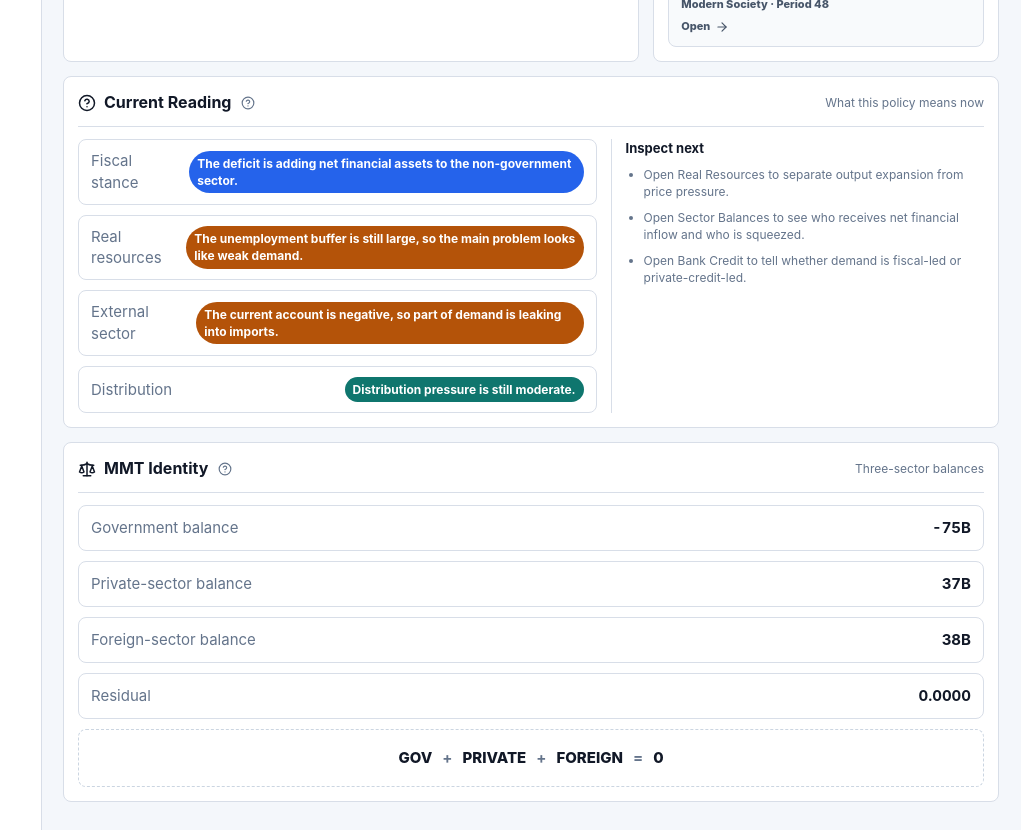
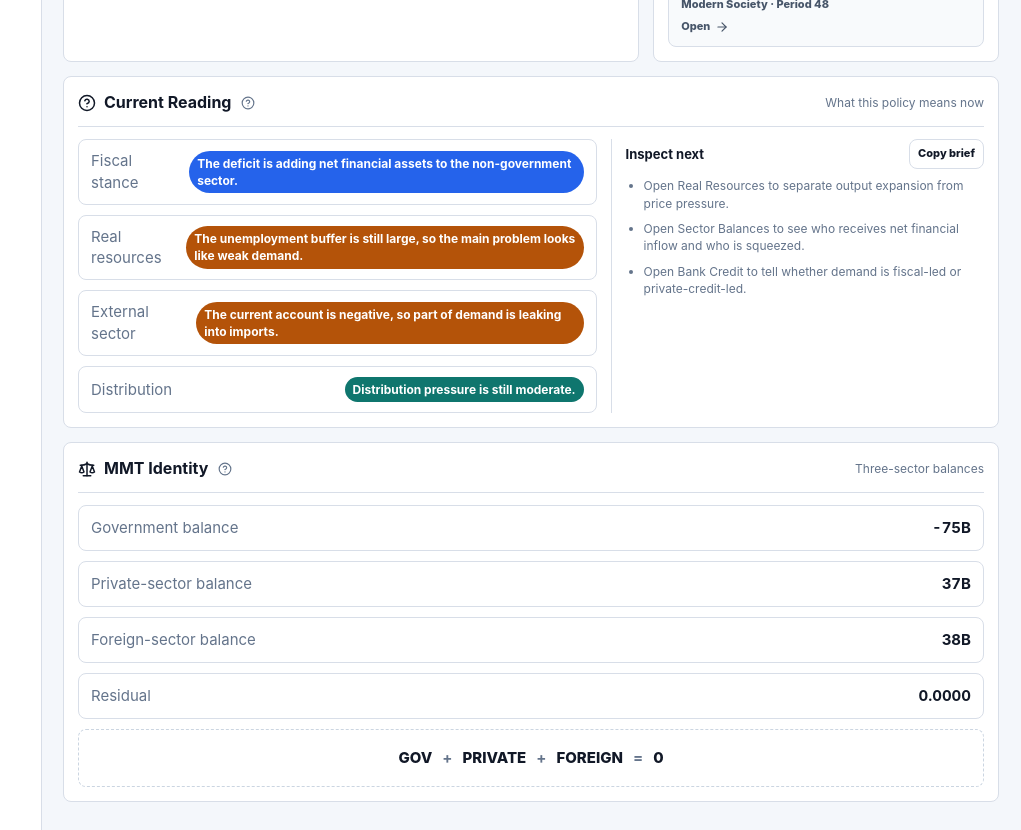
Before and after one commit to haowen-xiong/mmt-economy-lab, a React (Vite) app: page / in a window 1280 px wide. Shown: the part 1500-2330 px from the top of the page, without its empty margins (259-1280 px from the left). Built offline with nearby package versions, Linux system fonts and the light colour scheme.

Commit message:
Add copyable experiment briefs

```diff
--- a/src/App.css
+++ b/src/App.css
@@ -664,10 +664,34 @@
   padding-left: 14px;
 }
 
-.reading-next strong {
-  display: block;
+.reading-next-header {
+  display: flex;
+  align-items: center;
+  justify-content: space-between;
+  gap: 10px;
   margin-bottom: 8px;
+}
+
+.reading-next-header strong {
   font-size: 13px;
+}
+
+.copy-brief-button {
+  border: 1px solid var(--line);
+  border-radius: 8px;
+  background: #ffffff;
+  color: var(--text);
+  cursor: pointer;
+  flex: 0 0 auto;
+  padding: 6px 8px;
+  font: inherit;
+  font-size: 11px;
+  font-weight: 800;
+}
+
+.copy-brief-button:hover {
+  border-color: #0f766e;
+  color: #0f766e;
 }
 
 .reading-next ul {
--- a/src/App.tsx
+++ b/src/App.tsx
@@ -182,6 +182,9 @@ const copy = {
     shareExperiment: '分享',
     copied: '已复制',
     linkReady: '链接就绪',
+    copyBrief: '复制简报',
+    briefCopied: '简报已复制',
+    briefReady: '简报就绪',
     scenario: '场景',
     policyKnobs: '政策旋钮',
     customExperiment: '自定义实验',
@@ -473,6 +476,9 @@ const copy = {
     shareExperiment: 'Share',
     copied: 'Copied',
     linkReady: 'Link ready',
+    copyBrief: 'Copy brief',
+    briefCopied: 'Brief copied',
+    briefReady: 'Brief ready',
     scenario: 'Scenarios',
     policyKnobs: 'Policy Knobs',
     customExperiment: 'Custom experiment',
@@ -782,6 +788,13 @@ function App() {
   const visibleSeries = series.slice(0, boundedCursor + 1)
   const activeScenarioCopy =
     ui.scenarios[activeScenario as keyof typeof ui.scenarios] ?? [ui.customExperiment, '']
+  const currentShareUrl = buildShareUrl(window.location.href, {
+    policy,
+    activeScenario,
+    activeTab,
+    language,
+    cursor: boundedCursor,
+  })
 
   useEffect(() => {
     if (!running) return
@@ -868,16 +881,9 @@ function App() {
   }, [policy, activeScenario, activeTab, language, boundedCursor])
 
   const shareExperiment = async () => {
-    const shareUrl = buildShareUrl(window.location.href, {
-      policy,
-      activeScenario,
-      activeTab,
-      language,
-      cursor: boundedCursor,
-    })
-    window.history.replaceState(null, '', shareUrl)
+    window.history.replaceState(null, '', currentShareUrl)
     setShareStatus('ready')
-    const copied = await copyText(shareUrl)
+    const copied = await copyText(currentShareUrl)
     setShareStatus(copied ? 'copied' : 'ready')
   }
 
@@ -1155,6 +1161,8 @@ function App() {
             copy={ui}
             current={current}
             series={visibleSeries}
+            scenarioTitle={activeScenarioCopy[0]}
+            shareUrl={currentShareUrl}
             onOpenExperiment={openGuidedExperiment}
           />
         )}
@@ -1185,11 +1193,15 @@ function Overview({
   copy,
   current,
   series,
+  scenarioTitle,
+  shareUrl,
   onOpenExperiment,
 }: {
   copy: Copy
   current: EconomyPoint
   series: EconomyPoint[]
+  scenarioTitle: string
+  shareUrl: string
   onOpenExperiment: (experiment: GuidedExperiment) => void
 }) {
   return (
@@ -1235,7 +1247,12 @@ function Overview({
           meta={copy.panels.currentReading[1]}
           help={copy.panelHelp.currentReading}
         />
-        <CurrentReading copy={copy} current={current} />
+        <CurrentReading
+          copy={copy}
+          current={current}
+          scenarioTitle={scenarioTitle}
+          shareUrl={shareUrl}
+        />
       </section>
 
       <section className="tool-panel full">
@@ -1281,9 +1298,31 @@ function GuidedExperimentList({
   )
 }
 
-function CurrentReading({ copy, current }: { copy: Copy; current: EconomyPoint }) {
+function CurrentReading({
+  copy,
+  current,
+  scenarioTitle,
+  shareUrl,
+}: {
+  copy: Copy
+  current: EconomyPoint
+  scenarioTitle: string
+  shareUrl: string
+}) {
   const lines = buildReadingLines(copy, current)
   const nextItems = buildNextObservations(copy, current)
+  const [briefStatus, setBriefStatus] = useState<ShareStatus>('idle')
+
+  useEffect(() => {
+    setBriefStatus('idle')
+  }, [copy, current, scenarioTitle, shareUrl])
+
+  const copyBrief = async () => {
+    setBriefStatus('ready')
+    const brief = buildExperimentBrief(copy, current, scenarioTitle, shareUrl)
+    const copied = await copyText(brief)
+    setBriefStatus(copied ? 'copied' : 'ready')
+  }
 
   return (
     <div className="reading-grid">
@@ -1293,7 +1332,16 @@ function CurrentReading({ copy, current }: { copy: Copy; current: EconomyPoint }
         ))}
       </div>
       <div className="reading-next">
-        <strong>{copy.reading.nextTitle}</strong>
+        <div className="reading-next-header">
+          <strong>{copy.reading.nextTitle}</strong>
+          <button type="button" className="copy-brief-button" onClick={copyBrief}>
+            {briefStatus === 'copied'
+              ? copy.briefCopied
+              : briefStatus === 'ready'
+                ? copy.briefReady
+                : copy.copyBrief}
+          </button>
+        </div>
         <ul>
           {nextItems.map((item) => (
             <li key={item}>{item}</li>
@@ -1302,6 +1350,28 @@ function CurrentReading({ copy, current }: { copy: Copy; current: EconomyPoint }
       </div>
     </div>
   )
+}
+
+function buildExperimentBrief(copy: Copy, current: EconomyPoint, scenarioTitle: string, shareUrl: string) {
+  const lines = buildReadingLines(copy, current)
+  const nextItems = buildNextObservations(copy, current)
+
+  return [
+    `# ${scenarioTitle} - ${copy.period} ${current.period}`,
+    '',
+    `- ${copy.metrics.nominalGdp}: ${formatMoney(current.nominalGdp)} (${copy.metrics.capacityUse} ${formatPercent(current.capacityUse)})`,
+    `- ${copy.metrics.inflation}: ${formatPercent(current.inflation)} (${copy.metrics.priceIndex} ${current.priceIndex.toFixed(1)})`,
+    `- ${copy.metrics.unemployment}: ${formatPercent(current.unemployment)} (${copy.metrics.wageShare} ${formatPercent(current.wageShare * 100)})`,
+    `- ${copy.metrics.privateNfa}: ${formatMoney(current.privateNetFinancialAssets)} (${copy.metrics.fiscalDeficit} ${formatMoney(current.fiscalDeficit)})`,
+    '',
+    `## ${copy.panels.currentReading[0]}`,
+    ...lines.map((line) => `- ${line.label}: ${line.value}`),
+    '',
+    `## ${copy.reading.nextTitle}`,
+    ...nextItems.map((item) => `- ${item}`),
+    '',
+    shareUrl,
+  ].join('\n')
 }
 
 function buildReadingLines(copy: Copy, current: EconomyPoint): ReadingLine[] {
```
Also changed, not shown: 2 other files (tests, documents, lock files or other folders).
